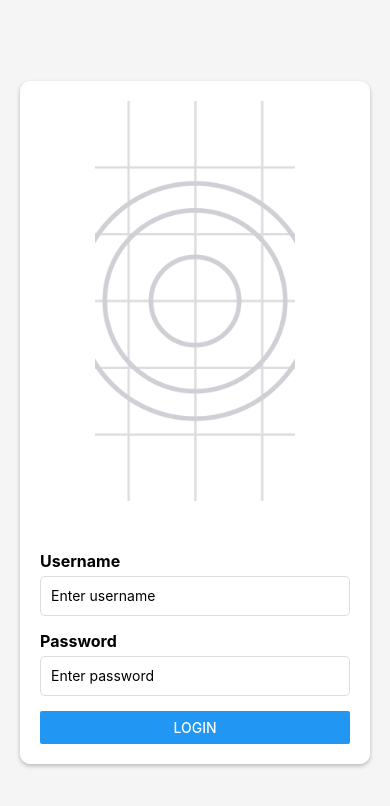
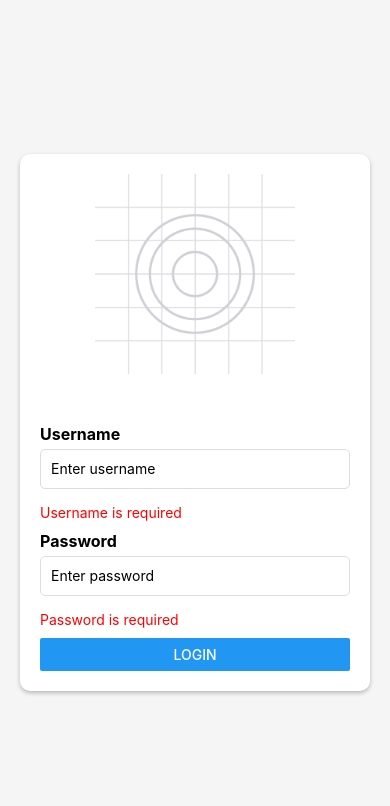
Before and after one commit to hAI-FA001/React-Native--Learn, a React Native app in the folder Forms/: screen / in a window 390 px wide. Both pictures are taken after a click on the button "LOGIN". Shown: the top 806 px of the page. Built offline with nearby package versions, Linux system fonts and the light colour scheme.

Commit message:
form validation - errors state var, validate(), display error messages via conditional rendering

```diff
--- a/Forms/App.js
+++ b/Forms/App.js
@@ -13,6 +13,19 @@ import {
 export default function App() {
   const [username, setUsername] = useState('')
   const [password, setPassword] = useState('')
+
+  const [errors, setErrors] = useState({})
+
+  const validate = () => {
+    let errors = {}
+
+    if (!username) errors.username = 'Username is required'
+    if (!password) errors.password = 'Password is required'
+
+    setErrors(errors)
+
+    return Object.keys(errors).length === 0
+  }
 
   return (
     <KeyboardAvoidingView
@@ -32,6 +45,9 @@ export default function App() {
           value={username}
           onChangeText={setUsername}
         />
+        {errors.username ? (
+          <Text style={styles.errorText}>{errors.username}</Text>
+        ) : null}
 
         <Text style={styles.label}>Password</Text>
         <TextInput
@@ -41,8 +57,16 @@ export default function App() {
           value={password}
           onChangeText={setPassword}
         />
+        {errors.password ? (
+          <Text style={styles.errorText}>{errors.password}</Text>
+        ) : null}
 
-        <Button title="Login" onPress={() => {}} />
+        <Button
+          title="Login"
+          onPress={() => {
+            validate()
+          }}
+        />
       </View>
     </KeyboardAvoidingView>
   )
@@ -84,8 +108,13 @@ const styles = StyleSheet.create({
 
   image: {
     width: 200,
-    height: 400,
+    height: 200,
     alignSelf: 'center',
     marginBottom: 50,
   },
+
+  errorText: {
+    color: 'red',
+    marginBottom: 10,
+  },
 })
```
